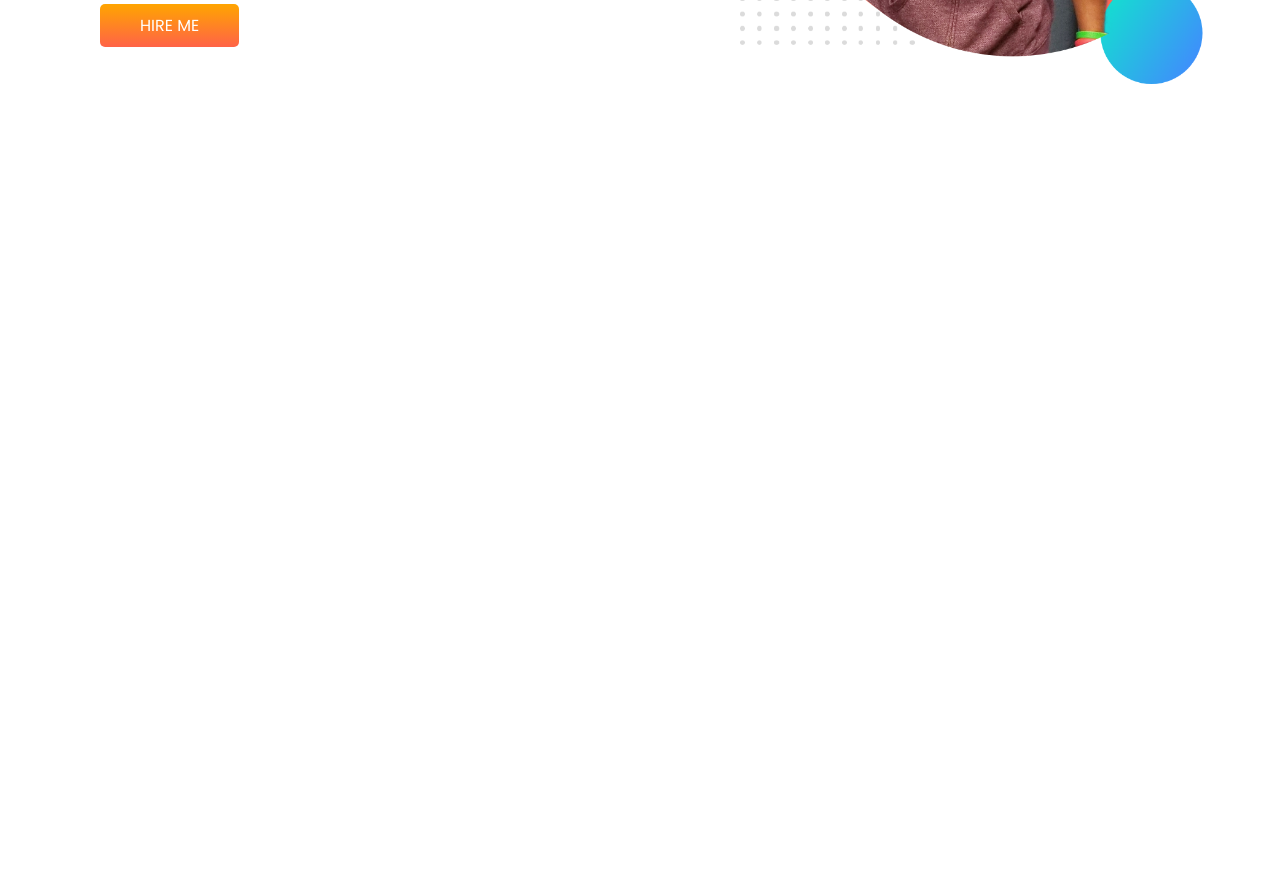
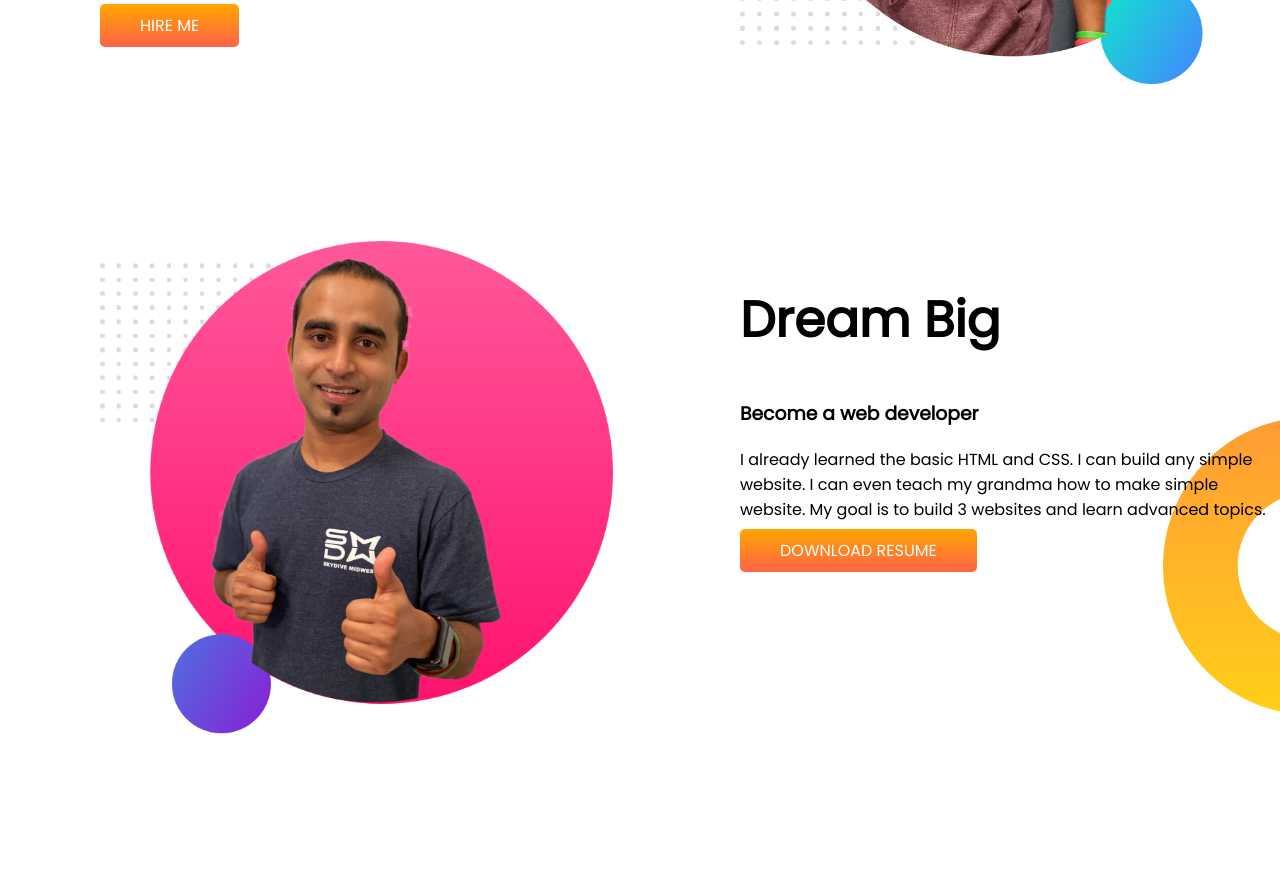
Before and after one commit to hasib9-99/my-frist-website-repo, a plain HTML site: page index.html in a window 1280 px wide. Shown: the part 425-1316 px from the top of the page. Before the commit the page ends 800 px from the top, so only its background shows below. Drawn offline with Linux system fonts and the light colour scheme.

Commit message:
secend section

```diff
--- a/index.html
+++ b/index.html
@@ -14,7 +14,7 @@
     <section class="frist-section">
         <div class="half-width">
             <h1>Welcome to</h1>
-            <h1><span>Abu Hasib</span>World</h1>
+            <h1><span>Abu Hasib</span> World</h1>
             <h3>Build Climber and Train Stopper</h3>
             <p>You might saw me jumping, climbing buildings, and stopping trains. But nobody pays me a dime for that work. That's why I am learning and mastering web development. I will not stop until I become the Web Development Hero.</p>
             <a class="profile-button" href="https://www.facebook.com/abu.hasib.355138" target="-blank">HIRE ME</a>
@@ -22,6 +22,18 @@
         </div>
         <div class="half-width">
             <img src="images/jhankar.png" alt="">
+        </div>
+    </section>
+    <section class="secend-section">
+        <div class="secend-div">
+            <img class="secend-photo" src="images/jhankar2.png" alt="">
+        </div>
+        <div class="secend-div">
+            <h1>Dream Big</h1>
+            <h3>Become a web developer</h3>
+            <p>I already learned the basic HTML and CSS. I can build any simple website. I can even teach my grandma how to make simple website. My goal is to build 3 websites and learn advanced topics.</p>
+            <a class="profile-button" href="https://www.google.com" target="-blank">DOWNLOAD RESUME</a>
+
         </div>
     </section>
 
--- a/style.css
+++ b/style.css
@@ -8,11 +8,11 @@ h1{
 h1 span{
     color: orange;
 }
-section{
+.frist-section{
     display: flex;
     background-image: url(images/top-banner.png);
     background-repeat: no-repeat;
-
+    padding-bottom: 150px;
 
 }
 .half-width{
@@ -29,3 +29,17 @@ section{
     background-image: linear-gradient(orange, tomato);
     border-radius: 5px;
 }
+.secend-section{
+    display: flex;
+    background-image: url(images/dream-bg.png);
+    background-repeat: no-repeat;
+    background-position: right;
+    padding-bottom: 150px;
+}
+.secend-div{
+width: 50%;
+padding-left: 100px;
+}
+.secend-div img{
+    width: 95%;
+}
```
